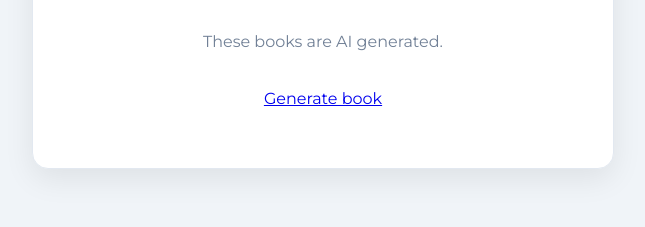
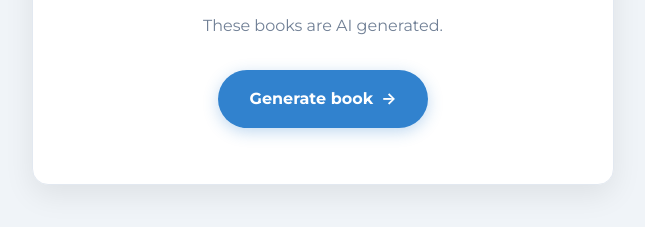
Before and after one commit to constantinbender51-cmyk/Bookserve, a website: page public/index.html in a window 1280 px wide. Shown: the part 387-614 px from the top of the page, without its empty margins (317-962 px from the left). Drawn offline with nearby package versions, Linux system fonts and the light colour scheme; no server answers.

Commit message:
Update index.html

```diff
--- a/public/index.html
+++ b/public/index.html
@@ -5,6 +5,7 @@
     <meta name="viewport" content="width=device-width, initial-scale=1.0">
     <title>AI-Powered Book Server</title>
     <link rel="stylesheet" href="style.css">
+    <link rel="icon" href="https://upload.wikimedia.org/wikipedia/commons/e/e9/Spark_Icon.png">
 </head>
 <body>
     <div class="container">
@@ -14,9 +15,8 @@
         <p class="subheading">
             These books are AI generated.
         </p>
-        <!-- Link for generating new books -->
         <p class="mt-4 text-center">
-            <a href="https://dpskwritertiny-production.up.railway.app/" class="text-blue-500 hover:underline">Generate book</a>
+            <a href="https://dpskwritertiny-production.up.railway.app/" class="cta-button">Generate book <span>&rarr;</span></a>
         </p>
     </div>
     <script>
```
